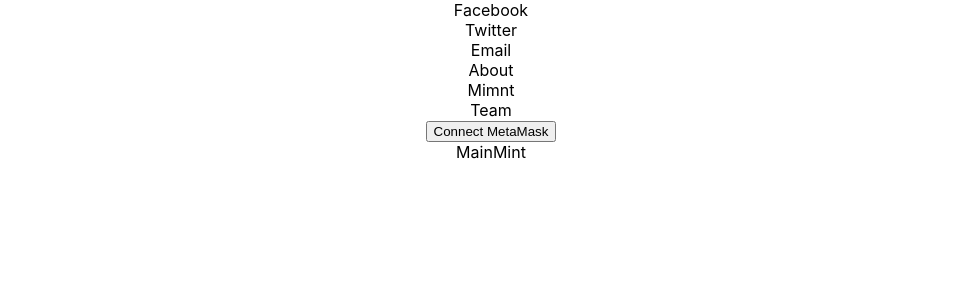
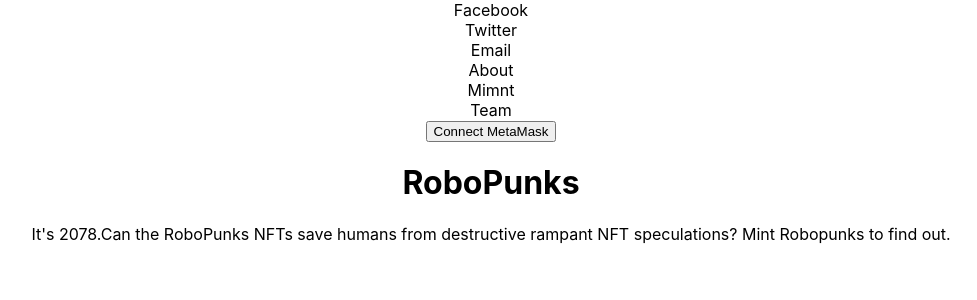
Before and after one commit to dhaedream/nft-minting-app-1, a React (Create React App) app: page / in a window 1280 px wide. Shown: the top 300 px of the page, without its empty margins (149-1126 px from the left). Built offline with nearby package versions, Linux system fonts and the light colour scheme.

Commit message:
starting jsx for MainMint

```diff
--- a/src/components/MainMint.jsx
+++ b/src/components/MainMint.jsx
@@ -48,7 +48,20 @@
     setMintAmount(mintAmount - 1);
   };
 
-  return <div>MainMint</div>;
+  const handleIncrement = () => {
+    if (mintAmount >= 3) return;
+    setMintAmount(mintAmount + 1);
+  };
+
+  return (
+    <div>
+      <h1>RoboPunks</h1>
+      <p>
+        It's 2078.Can the RoboPunks NFTs save humans from destructive rampant
+        NFT speculations? Mint Robopunks to find out.
+      </p>
+    </div>
+  );
 };
 
 export default MainMint;
```
